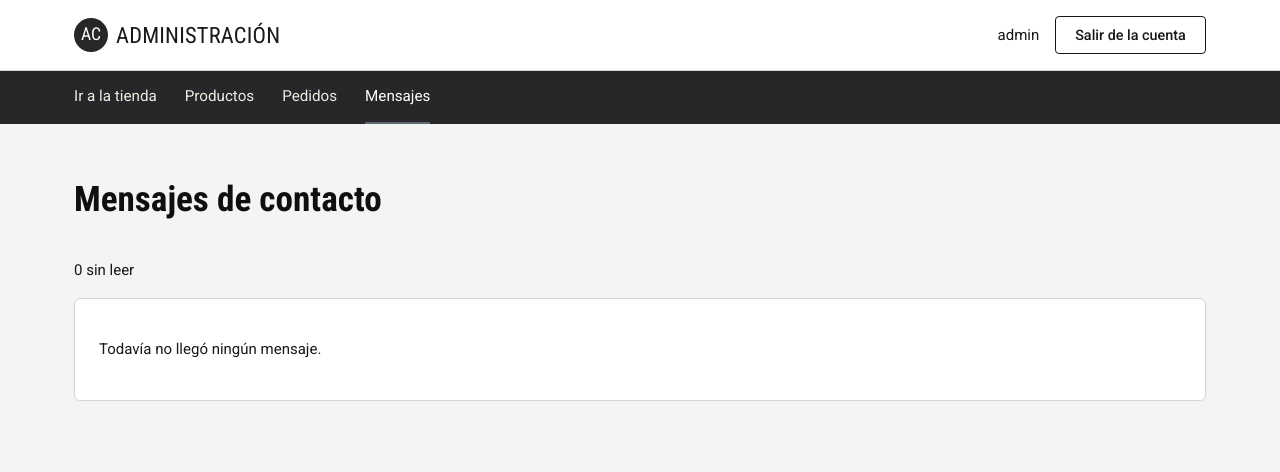
After one commit to mavancal/auraclothes, a Laravel app: page /panel_mensajes_admin in a window 1280 px wide. The commit adds this page. Shown: the top 472 px of the page. Run offline with Laravel 12, Linux system fonts and the light colour scheme; a user stored in the database is signed in; data comes from the database, SQL or seed files in the repository; data that the repository does not hold is empty.

Commit message:
Conecta el formulario de contacto y agrega la bandeja de mensajes
Tabla mensajes_contacto y modelo MensajeContacto. El formulario de contacto guarda el mensaje (antes un JS simulaba el envio) y muestra la confirmacion. Bandeja Mensajes en el panel, con los no leidos primero y marcar como leido. Incluye 5 tests.

```diff
--- /dev/null
+++ b/app/Http/Controllers/PanelMensajesController.php
@@ -0,0 +1,24 @@
+<?php
+
+namespace App\Http\Controllers;
+
+use App\Models\MensajeContacto;
+
+class PanelMensajesController extends Controller
+{
+    public function index()
+    {
+        return view('vistas_admin.panel_mensajes_admin', [
+            // Primero los no leídos, y dentro de cada grupo los más nuevos
+            'mensajes'  => MensajeContacto::orderBy('leido')->latest()->paginate(20),
+            'noLeidos'  => MensajeContacto::where('leido', false)->count(),
+        ]);
+    }
+
+    public function marcarLeido(MensajeContacto $mensaje)
+    {
+        $mensaje->update(['leido' => ! $mensaje->leido]);
+
+        return back();
+    }
+}
--- /dev/null
+++ b/app/Models/MensajeContacto.php
@@ -0,0 +1,17 @@
+<?php
+
+namespace App\Models;
+
+use Illuminate\Database\Eloquent\Model;
+
+class MensajeContacto extends Model
+{
+    protected $table = 'mensajes_contacto';
+
+    protected $fillable = ['nombre', 'email', 'asunto', 'mensaje', 'leido'];
+
+    protected function casts(): array
+    {
+        return ['leido' => 'boolean'];
+    }
+}
--- a/resources/views/partials/admin_header.blade.php
+++ b/resources/views/partials/admin_header.blade.php
@@ -20,5 +20,6 @@
     <li><a class="mainnav__link" href="{{ route('inicio') }}">Ir a la tienda</a></li>
     <li><a class="mainnav__link {{ request()->routeIs('panel_productos_admin*') ? 'is-active' : '' }}" href="{{ route('panel_productos_admin') }}">Productos</a></li>
     <li><a class="mainnav__link {{ request()->routeIs('panel_pedidos_admin*') ? 'is-active' : '' }}" href="{{ route('panel_pedidos_admin') }}">Pedidos</a></li>
+    <li><a class="mainnav__link {{ request()->routeIs('panel_mensajes_admin*') ? 'is-active' : '' }}" href="{{ route('panel_mensajes_admin') }}">Mensajes</a></li>
   </ul>
 </nav>
--- /dev/null
+++ b/resources/views/vistas_admin/panel_mensajes_admin.blade.php
@@ -0,0 +1,52 @@
+<!doctype html>
+<html lang="es">
+  <head>
+    <meta charset="UTF-8" />
+    <meta name="viewport" content="width=device-width, initial-scale=1.0" />
+    <title>Mensajes — Panel de Administración — AURA CLOTHES</title>
+    <link rel="preconnect" href="https://fonts.googleapis.com" />
+    <link rel="preconnect" href="https://fonts.gstatic.com" crossorigin />
+    <link href="https://fonts.googleapis.com/css2?family=Roboto+Condensed:wght@400;700&family=Roboto:wght@400;500;600&display=swap" rel="stylesheet" />
+    <link rel="stylesheet" href="{{ asset('css/estilos_vista_admin/panel_productos_admin.css') }}" />
+  </head>
+  <body>
+
+    @include('partials.admin_header')
+
+    <main class="section admin-container">
+      <h1 class="page-title">Mensajes de contacto</h1>
+      <p style="margin-bottom:1rem;">{{ $noLeidos }} sin leer</p>
+
+      @if ($mensajes->isEmpty())
+        <section class="admin-card">
+          <p>Todavía no llegó ningún mensaje.</p>
+        </section>
+      @else
+        @foreach ($mensajes as $mensaje)
+          <section class="admin-card" style="margin-bottom:1rem;{{ $mensaje->leido ? 'opacity:.6;' : '' }}">
+            <div style="display:flex;justify-content:space-between;gap:1rem;flex-wrap:wrap;">
+              <div>
+                <h2 class="card-title" style="margin:0;">
+                  @unless ($mensaje->leido) <span style="color:#b00020;">●</span> @endunless
+                  {{ $mensaje->asunto }}
+                </h2>
+                <p style="margin:.3rem 0;">
+                  {{ $mensaje->nombre }} · <a href="mailto:{{ $mensaje->email }}">{{ $mensaje->email }}</a>
+                  · {{ $mensaje->created_at->format('d/m/Y H:i') }}
+                </p>
+              </div>
+              <form method="POST" action="{{ route('panel_mensajes_admin.leido', $mensaje) }}">
+                @csrf
+                @method('PATCH')
+                <button type="submit" class="btn btn--secondary">{{ $mensaje->leido ? 'Marcar como no leído' : 'Marcar como leído' }}</button>
+              </form>
+            </div>
+            <p style="margin-top:.75rem;white-space:pre-line;">{{ $mensaje->mensaje }}</p>
+          </section>
+        @endforeach
+
+        {{ $mensajes->links() }}
+      @endif
+    </main>
+  </body>
+</html>
--- a/routes/web.php
+++ b/routes/web.php
@@ -13,6 +13,8 @@ use App\Http\Controllers\PanelPedidosController;
 use App\Http\Controllers\MisDireccionesController;
 use App\Http\Controllers\MiCuentaController;
 use App\Http\Controllers\NewsletterController;
+use App\Http\Controllers\ContactoController;
+use App\Http\Controllers\PanelMensajesController;
 
 Route::view('/','inicio')->name('inicio');
 
@@ -42,6 +44,7 @@ Route::middleware('auth')->group(function () {
 Route::view('/nuevo','nuevo')->name('nuevo');
 
 Route::view('/contacto','contacto')->name('contacto');
+Route::post('/contacto', [ContactoController::class, 'store'])->middleware('throttle:5,1')->name('contacto.enviar');
 
 Route::post('/newsletter', [NewsletterController::class, 'store'])->middleware('throttle:10,1')->name('newsletter.suscribir');
 
@@ -70,4 +73,6 @@ Route::middleware(['auth', 'nivel:50'])->group(function (){
     Route::get('/panel_pedidos_admin', [PanelPedidosController::class, 'index'])->name('panel_pedidos_admin');
     Route::get('/panel_pedidos_admin/{pedido}', [PanelPedidosController::class, 'show'])->name('panel_pedidos_admin.show');
     Route::patch('/panel_pedidos_admin/{pedido}/estado', [PanelPedidosController::class, 'cambiarEstado'])->name('panel_pedidos_admin.estado');
+    Route::get('/panel_mensajes_admin', [PanelMensajesController::class, 'index'])->name('panel_mensajes_admin');
+    Route::patch('/panel_mensajes_admin/{mensaje}/leido', [PanelMensajesController::class, 'marcarLeido'])->name('panel_mensajes_admin.leido');
 });
```
Also changed, not shown: app/Http/Controllers/ContactoController.php (+18 -1 lines), resources/views/contacto.blade.php (+15 -9 lines), tests/Feature/ContactoTest.php (added, +82 -0 lines), database/migrations/2026_11_22_225649_create_mensajes_contacto_table.php (added).
